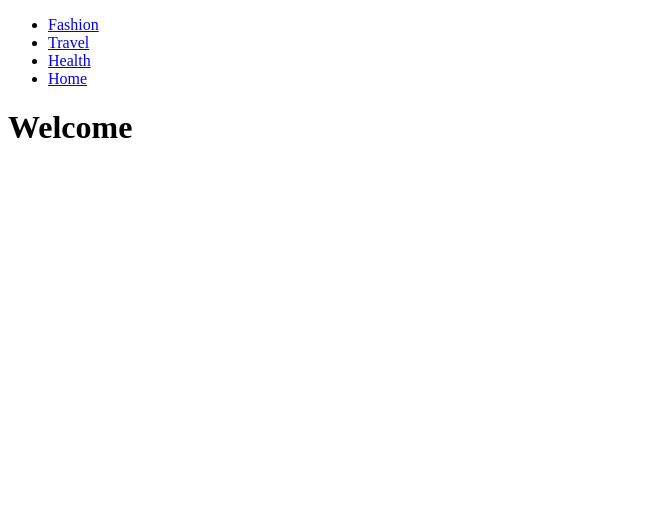
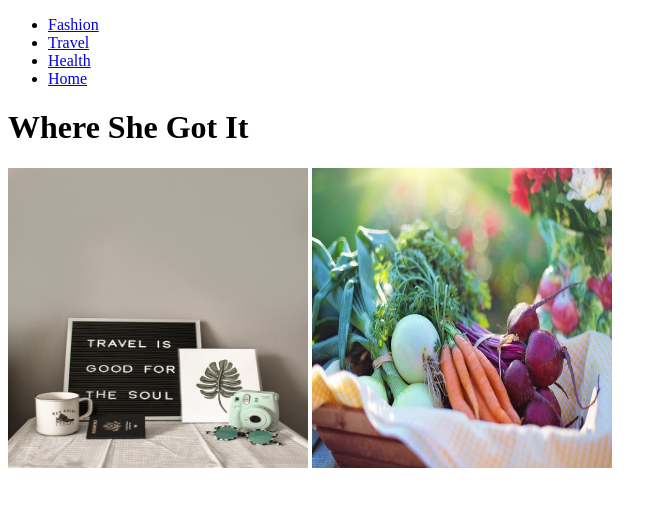
Before and after one commit to Codiegirl/Wear-She-Got-It, a React (Create React App) app: page / in a window 1280 px wide. Shown: the top 506 px of the page, without its empty margins (0-667 px from the left). Built offline with nearby package versions, Linux system fonts and the light colour scheme.

Commit message:
photos on homepage

```diff
--- a/src/components/HomePage.js
+++ b/src/components/HomePage.js
@@ -1,11 +1,13 @@
 import React from 'react'
-
+import travel from "../images/travel.jpg"
+import health from "../images/health.jpg"
 
 export default class HomePage extends React.Component {
     render(){
         return(
             <div>
-            <h1>Welcome</h1>
+            <h1>Where She Got It</h1>
+            <img style={{width: 300, height: 300 }}src={travel} alt=""></img> <img style={{width: 300, height: 300 }}src={health} alt=""></img>
 
             </div>
         )
```
